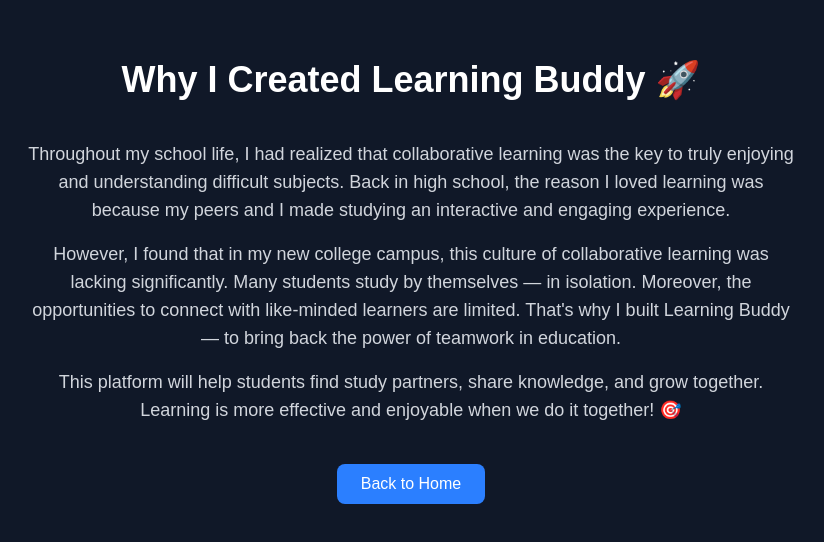
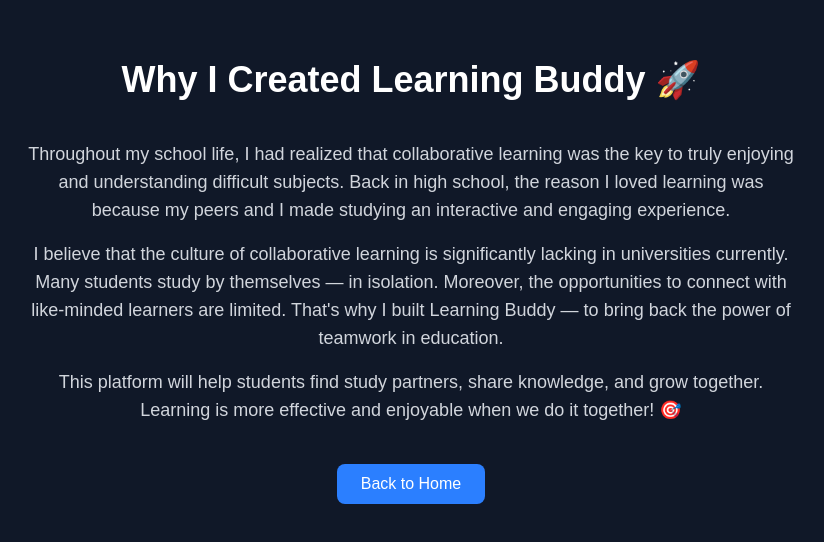
Before and after one commit to RadiNajeeb/learningbuddy, a Next.js app: page /purpose in a window 1280 px wide. Shown: the part 118-660 px from the top of the page, without its empty margins (229-1053 px from the left). Built offline with nearby package versions, Linux system fonts and the light colour scheme.

Commit message:
Update page.js

```diff
--- a/app/purpose/page.js
+++ b/app/purpose/page.js
@@ -16,7 +16,7 @@ export default function Purpose() {
       </p>
 
       <p className="text-sm md:text-lg max-w-full md:max-w-3xl text-gray-300 mt-4">
-        However, I found that in my new college campus, this culture of collaborative learning was lacking significantly.
+        I believe that the culture of collaborative learning is significantly lacking in universities currently.
         Many students study by themselves — in isolation. Moreover, the opportunities to connect with like-minded learners
         are limited. That&apos;s why I built Learning Buddy — to bring back the power of teamwork in education.
       </p>
```
